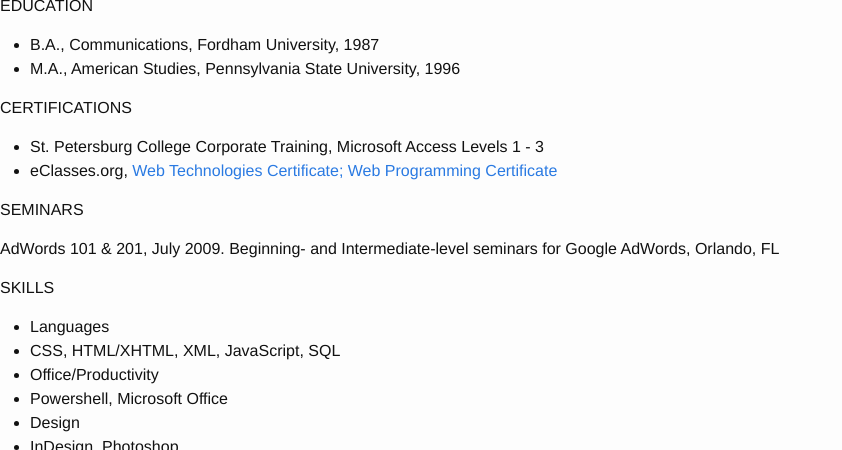
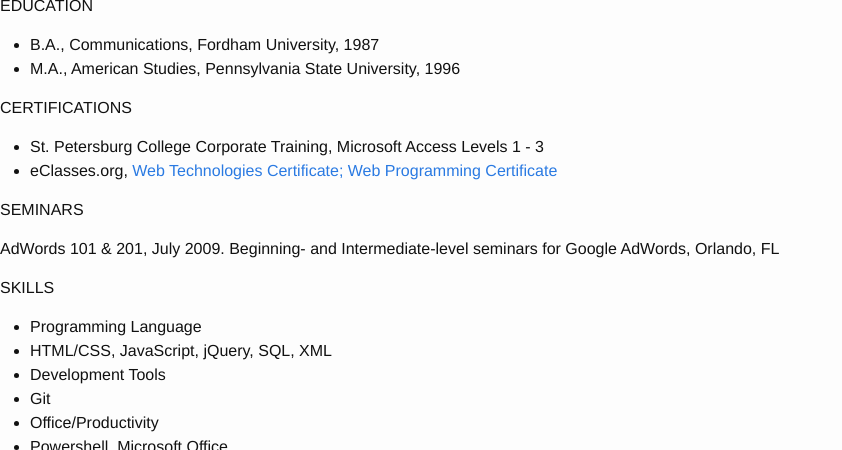
Before and after one commit to dt727/dt727.github.io, a Jekyll site: the page resume.html, which Jekyll copies as it is, in a window 1280 px wide and 900 px high, scrolled down 1207 px, cut to the strip 0-450 px from the top of the window. Shown: the whole strip, without its empty margins (0-842 px from the left). Built offline with Jekyll 4.4.1, drawn with Linux system fonts in a browser that asks for light colours.

Commit message:
Update resume.html

```diff
--- a/resume.html
+++ b/resume.html
@@ -80,15 +80,16 @@
 			<p>AdWords 101 & 201, July 2009. Beginning- and Intermediate-level seminars for Google AdWords, Orlando, FL</p>
 		<h4>SKILLS</h4>
 				<ul class="skills">
-					<li class="skills">Languages</li>
-					<li>CSS, HTML/XHTML, XML, JavaScript, SQL</li>
+					<li class="skills">Programming Language</li>
+					<li>HTML/CSS, JavaScript, jQuery, SQL, XML</li>
+					<li class="skills">Development Tools</li>
+					<li>Git</li>
 					<li class="skills">Office/Productivity</li>
 					<li>Powershell, Microsoft Office</li>
 					<li class="skills">Design</li>
 					<li>InDesign, Photoshop</li>
 				</ul>
-
-      </div>
+			</div>
  <footer>
         <a href="http://twitter.com/darylt727" target='_blank'><img src="https://dl.dropboxusercontent.com/u/10996563/twitter-wrap.png" alt="Twitter Logo" class="social-icon"></a>
         <a href="https://www.linkedin.com/in/darylumberger" target='_blank'><img src="https://dl.dropboxusercontent.com/u/10996563/linkedin.png" alt="LinkedIn Logo" class="social-icon"></a>
```
